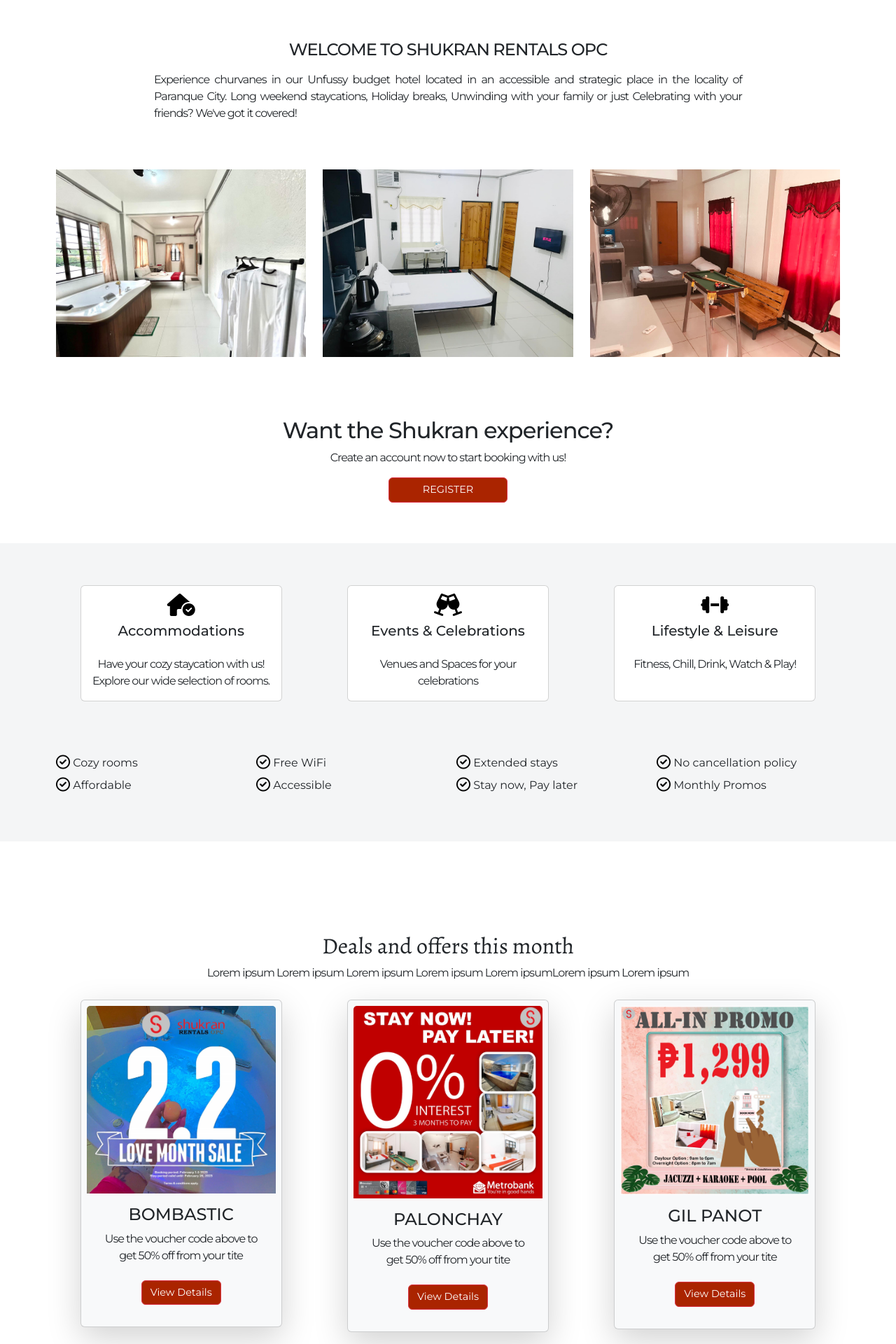
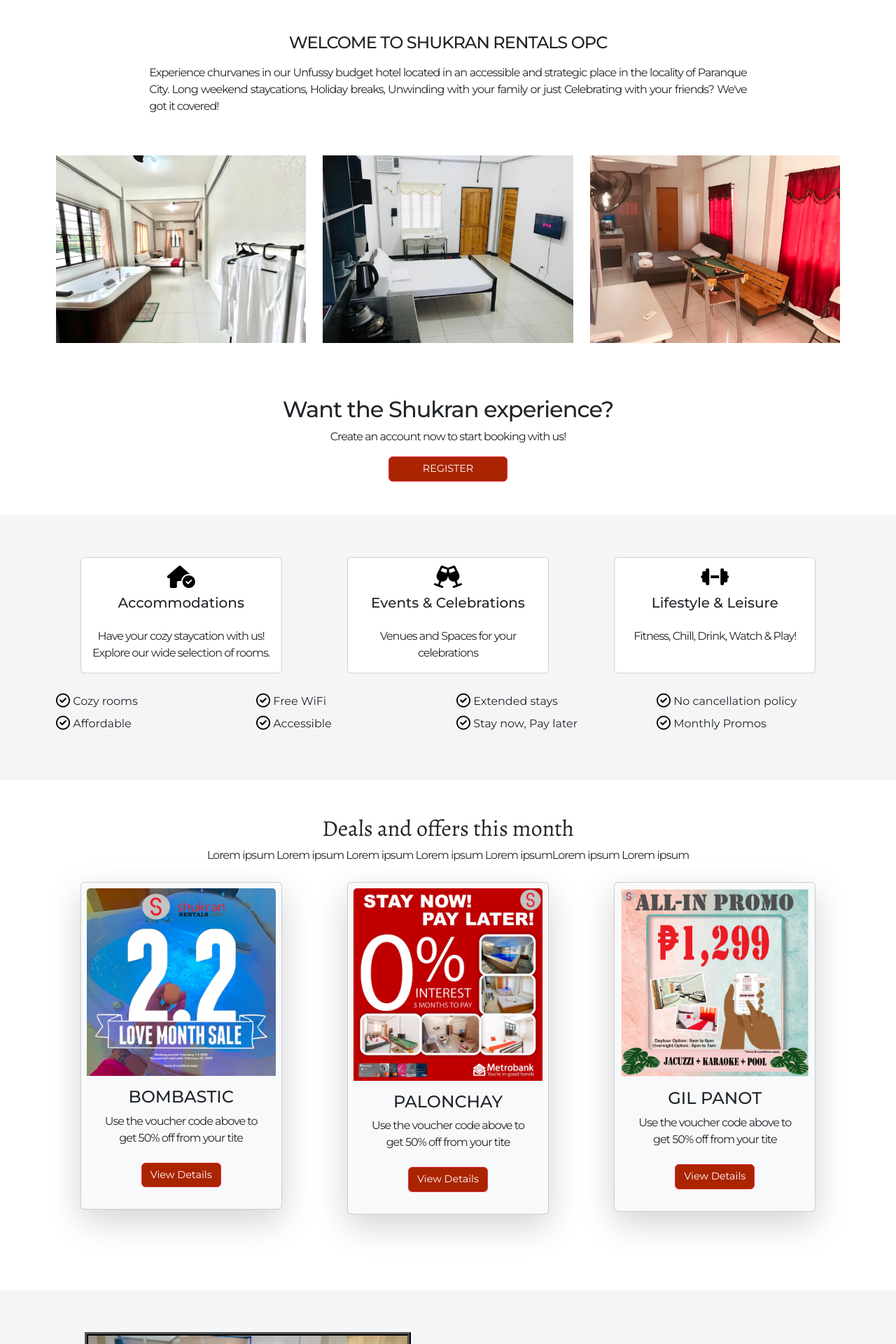
Before and after one commit to mattaniban25/shukran-rentals, a PHP site: page /default-index.php in a window 1280 px wide. Shown: the part 1123-3043 px from the top of the page at 70% size. Run offline with PHP 8.4, Linux system fonts and the light colour scheme; some libraries are stand-ins or nearby versions.

Commit message:
sum changes....

```diff
--- a/css/style.css
+++ b/css/style.css
@@ -184,6 +184,8 @@ a{
     to {opacity: 1;}
   }
 
+
+
 /* CSS NI MARTIN */
 html
 {
@@ -244,15 +246,6 @@ h2
     height: fit-content;
     background-color:white;
 }
-
-.page-header
-{
-    margin-right: 10px;
-    font-family: 'Montserrat', sans-serif;
-    background-color: transparent;
-    font-size: 1.7vh;
-    color: black;
-}
 .navbar-brand
 {
     font-family: 'Montserrat', sans-serif;
@@ -265,7 +258,6 @@ h2
     padding-top: 3px;
     padding-bottom: 3px;
     color: black;
-    border: 1px solid white;
     transition: 0.3s;
     border-radius: 5px;
 }
@@ -279,7 +271,7 @@ h2
     transition: 0.3s;
     border-radius: 5px;
 }
-.imagess
+.main-content-img
 {
     border: 5px solid black;
     border-style: ridge;
@@ -290,61 +282,11 @@ h2
     height: fit-content;
     padding: 10px;
 }
-
-.home-description
-{
-    padding: 15px;
-}
-.welcome-div
-{
-    opacity:0;
-    filter: blur(5px);
-    transform: translateY(100%);
-    transition: all 1s;
-    padding:10px;
-}
-.show
-{
-    opacity: 1;
-    filter: blur(0);
-    transform: translateY(0);
-}
-
-.cards
-{
-    opacity:0;
-    filter: blur(3px);
-    transform: translateX(-100%);
-    transition: all 2s;
-}
-.cards:nth-child(1)
-{
-    transition-delay: 200ms;
-}
-.cards:nth-child(2)
-{
-    transition-delay: 600ms;
-}
-.cards:nth-child(3)
-{
-    transition-delay: 1000ms;
-}
-.show
-{
-    opacity: 1;
-    filter: blur(0);
-    transform: translateX(0);
-}
-
 .card:hover
 {
     transition: 0.5s;
     box-shadow: 0px 10px 31px 20px rgba(0,0,0,0.1);
 }
-
-
-
-
 
 @media (width < 750px){
     .staff-header{
--- a/default-index.php
+++ b/default-index.php
@@ -16,16 +16,24 @@
     <link rel="stylesheet" href="css/style.css">
     <script defer src="javascript/app.js"></script>
 
+
+    <!-- Animate On Scroll links -->
+    <link href="https://cdn.rawgit.com/michalsnik/aos/2.1.1/dist/aos.css" rel="stylesheet">
+    <script src="https://cdn.rawgit.com/michalsnik/aos/2.1.1/dist/aos.js"></script>
+
+
     <title>Shukran Rentals - Login</title>
 
   </head>
 
   <body>
-
+<script>
+  AOS.init();
+</script>
   <!-- NAVBAR -->
 
-  <div class="header">
-    <nav class="navbar navbar-expand-lg" style="box-shadow: black 0px 0px 10px 0px;">
+
+    <nav class="navbar navbar-expand-lg bg-body-tertiary sticky-top">
       <div class="container-fluid">
         <a href="#" class="navbar-brand">
           <img src="IMAGES/Logo.png"  width="80" height="40" alt="" class=" border-end border-2 border-danger">
@@ -49,8 +57,10 @@
         </div>
       </div>
     </nav>
+
+
   <!-- BOTTOM NAVBAR -->
-    <nav class="navbar bg-body-tertiary shukran-navbar">
+    <nav class="navbar bg-body-tertiary shukran-navbar" style="background-color:green;">
       <div class="container-fluid" id="shukran-navbar">
         <a class="navbar-brand">SHUKRAN RENTALS OPC</a>
           <div class="d-flex">
@@ -60,7 +70,7 @@
           </div>
       </div>
     </nav>
-  </div>
+
 
 
   <!-- CAROUSEL -->
@@ -98,10 +108,9 @@
       </div>
   </div>
 
-
   <!-- WELCOME CONTENT -->
 
-  <div class="welcome-div data-aos-once=true" align="center">
+  <div class="welcome-div" align="center">
     <p class="welcome-message h4 fs-4 mt-5 mb-3">WELCOME TO SHUKRAN RENTALS OPC</h4>
       <div class="welcome-description mb-5 col-lg-8 col-md-8 col-sm-8">
         <p align="justify" class="fs-6">Experience churvanes in our Unfussy budget hotel located in an accessible and strategic place in the locality of Paranque City.
@@ -118,19 +127,19 @@
 
       <div class="col-lg-4 col-sm-12">
         <div class="thumbnail">
-          <img src="IMAGES/roomSample.jpg"  style="width:100%;" class="img-fluid mb-3">
+          <img src="IMAGES/roomSample.jpg"  style="width:100%;" class="img-fluid mb-3" data-aos="fade" data-aos-duration="1500" data-aos-once="true">
         </div>
       </div>
 
       <div class="col-lg-4 col-sm-12">
         <div class="thumbnail">
-          <img src="IMAGES/roomSample2.jpg"  style="width:100%" class="img-fluid mb-3">
+          <img src="IMAGES/roomSample2.jpg"  style="width:100%" class="img-fluid mb-3" data-aos="fade" data-aos-duration="2500" data-aos-once="true">
         </div>
       </div>
 
       <div class="col-lg-4 col-sm-12">
         <div class="thumbnail">
-          <img src="IMAGES/roomSample3.jpg"  style="width:100%" class="img-fluid mb-3">
+          <img src="IMAGES/roomSample3.jpg"  style="width:100%" class="img-fluid mb-3" data-aos="fade" data-aos-duration="3000" data-aos-once="true">
         </div>
       </div>
 
@@ -188,7 +197,7 @@
         </div>
       </div>
 
-      <div class="container mt-5">
+      <div class="container" >
         <div class="row" >
 
             <div class="col-lg-3 mb-2" style="text-align:left;">
@@ -232,7 +241,8 @@
 
   <!-- DEALS AND OFFERS SECTION -->
 
-  <h2 style="padding-top:130px" align="center">Deals and offers this month</h2>
+  <div class="general-section2">
+  <h2 align="center" >Deals and offers this month</h2>
   <p class="" align="center">Lorem ipsum Lorem ipsum Lorem ipsum Lorem ipsum Lorem ipsumLorem ipsum Lorem ipsum</p>
 
   <div class="container" align="center">
@@ -260,7 +270,7 @@
       </div>
 
 
-      <div class="col-lg-4 col-sm-12 col-md-12 mb-5">
+      <div class="col-lg-4 col-sm-12 col-md-12">
         <div class="card shadow-lg p-2 bg-body-tertiary rounded cards" style="width: 18rem;">
           <img class="card-img-top" src="IMAGES/promoSample3.jpg" alt="Card image">
             <div class="card-body">
@@ -272,12 +282,11 @@
       </div>
     </div>
   </div>
-
+</div>
 
 
 
     <!--Modal for promo one-->
-
     <div class="modal fade" id="promoOne" tabindex="-1" aria-labelledby="exampleModalLabel" aria-hidden="true">
         <div class="modal-dialog modal-dialog-centered modal-dialog-scrollable modal-xl" >
           <div class="modal-content">
@@ -588,17 +597,17 @@
   <div class="general-section1">
     <div class="container">
 
-    	  <div class="row align-self-center"" align="center">
-          <div class="col-lg-6 col-sm-12" >
-              <img src="IMAGES/accommodations.jpg" alt="" class="img-fluid imagess" style="width:85%; vertical-align:middle;">
+    	  <div class="row align-self-center" align="center">
+          <div class="col-lg-6 col-sm-12">
+              <img src="IMAGES/accommodations.jpg" alt="" class="img-fluid main-content-img" style="width:85%; vertical-align:middle;" data-aos="fade-right" data-aos-duration="3000" data-aos-once="true">
           </div>
 
           <div class="col-lg-6 col-sm-12 align-self-center">
               <div class="home-description" style="width:80%;">
-              <p class="fs-2" style="text-align:left">Accommodations</p>
-              <div style="text-align:left">
-                <hr class="border border-danger opacity-100 w-50 mb-3">
-              </div>
+                <p class="fs-2" style="text-align:left">Accommodations</p>
+                <div style="text-align:left">
+                  <hr class="border border-danger opacity-100 w-50 mb-3">
+                </div>
                 <p align="justify" class="">Discover and explore the ideal space for your stay, explore the range of accommodations,
                 each beautifully designed to give you enjoyment and comfort. From cozy getaways to luxurious suites,
                 find the perfect room to make your stay memorable and one for the books.</p>
@@ -616,7 +625,7 @@
     <div class="container">
         <div class="row" align="center">
           <div class="col-lg-6 col-sm-12" >
-            <img src="IMAGES/events.JPG" alt="" class="img-fluid imagess" style="width:85%">
+            <img src="IMAGES/events.JPG" alt="" class="img-fluid main-content-img" style="width:85%" data-aos="fade-left" data-aos-duration="3000" data-aos-once="true">
           </div>
 
           <div class="col-lg-6 col-sm-12 align-self-center"  >
@@ -642,7 +651,7 @@
     <div class="container">
   	  <div class="row" align="center">
       		<div class="col-lg-6 col-sm-12" >
-            <img src="IMAGES/billiards.jpg" alt="" class="img-fluid imagess" style="width:85%">
+            <img src="IMAGES/billiards.jpg" alt="" class="img-fluid main-content-img" style="width:85%" data-aos="fade-right" data-aos-duration="3000" data-aos-once="true">
       		</div>
 
       	  <div class="col-lg-6 col-sm-12 align-self-center"  >
@@ -665,7 +674,7 @@
   <!--Main content section (Location)-->
 
   <div class="general-section2" id="location">
-    <div class="container">
+    <div class="container mb-3">
       <p align="center" class="mb-5 mt-3 fs-2">Find us here</p>
 
       <div class="row">
--- a/javascript/app.js
+++ b/javascript/app.js
@@ -1,4 +1,4 @@
-const observer = new IntersectionObserver((entries) => {
+/*const observer = new IntersectionObserver((entries) => {
     entries.forEach((entry) => {
       console.log(entry)
       if(entry.isIntersecting)
@@ -17,3 +17,4 @@ const observer = new IntersectionObserver((entries) => {
 
   hiddenElements.forEach((el) => observer.observe(el));
   hiddenElemental.forEach((el) => observer.observe(el));
+*/
```
